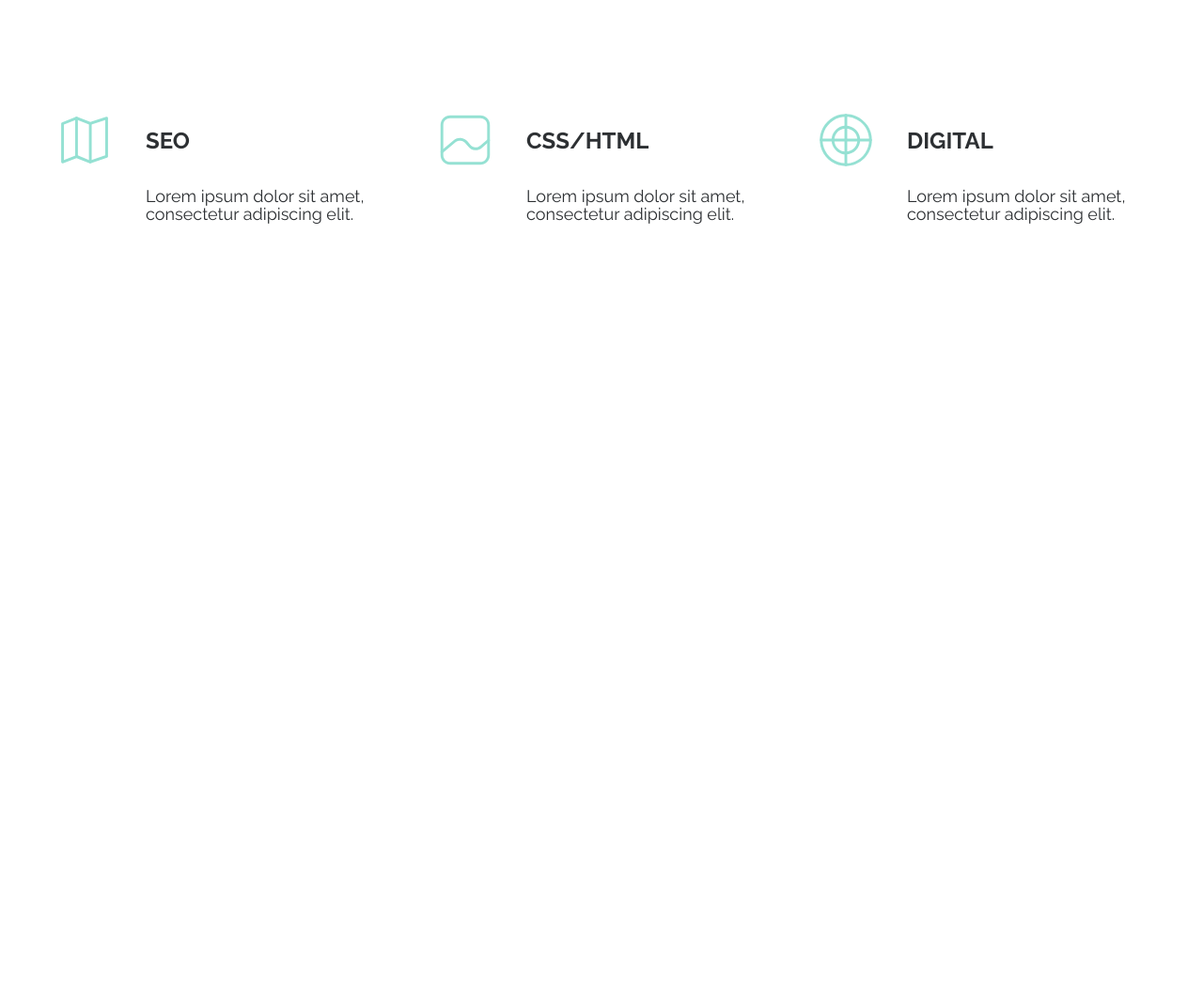
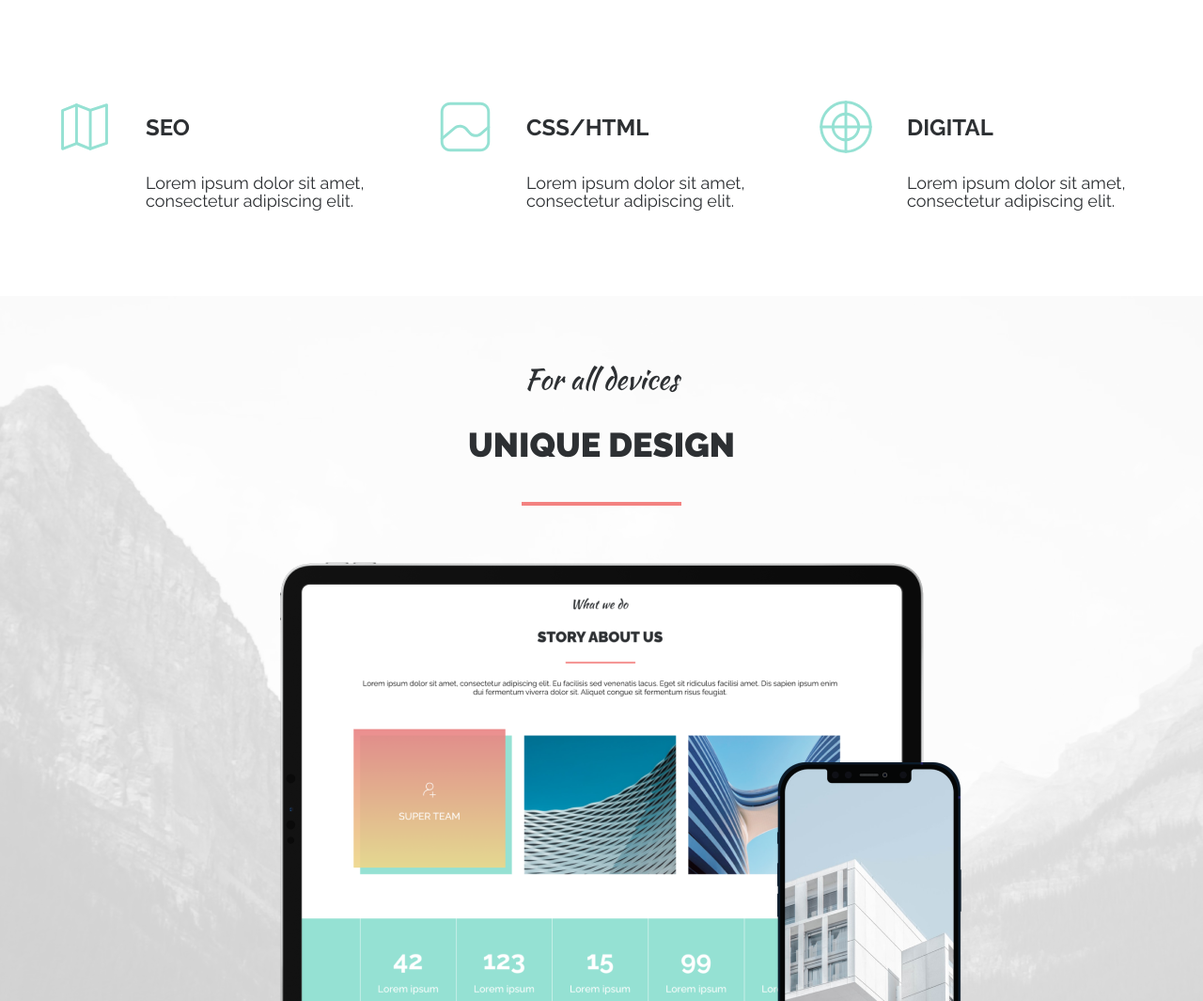
Before and after one commit to Noiziee/course-project, a website built with Parcel: page src/index.html in a window 1280 px wide. Shown: the part 2511-3576 px from the top of the page at 94% size. Before the commit the page ends 2798 px from the top, so only its background shows below. Built offline with nearby package versions, Linux system fonts and the light colour scheme; files whose address does not match are found by name.

Commit message:
feat(course-project): add design

```diff
--- a/src/index.html
+++ b/src/index.html
@@ -190,6 +190,19 @@
       </div>
     </div>
   </section><!-- /Services -->
+  <!-- Design -->
+  <section class="design">
+    <div class="container">
+      <div class="section-top">
+        <h3 class="section-top__suptitle">For all devices</h3>
+        <h2 class="section-top__title">unique design</h2>
+      </div>
+      <div class="design__inner">
+        <img class="design__image-tablet" src="./images/design/tablet.png" alt="tablet">
+        <img class="design__image-phone" src="./images/design/phone.png" alt="phone">
+      </div>
+    </div>
+  </section><!-- /Design -->
 </body>
 
 </html>
--- /dev/null
+++ b/src/styles/_design.scss
@@ -0,0 +1,37 @@
+$component: 'design';
+
+.#{$component} {
+  @include section-indent;
+  background-image: url('../images/design/design-bg.jpg');
+  background-repeat: no-repeat;
+  background-size: cover;
+  background-position: center;
+  position: relative;
+
+  &::after {
+    content: '';
+    position: absolute;
+    top: 0;
+    left: 0;
+    right: 0;
+    bottom: 0;
+    background: rgba(255, 255, 255, 0.8);
+  }
+
+  &__inner {
+    padding: 60px 0 57px 0;
+    position: relative;
+    z-index: 2;
+  }
+
+  &__image-tablet {
+    @include image;
+  }
+
+  &__image-phone {
+    max-width: 100%;
+    position: absolute;
+    bottom: -40px;
+    right: 200px;
+  }
+}
--- a/src/styles/_section-top.scss
+++ b/src/styles/_section-top.scss
@@ -1,6 +1,8 @@
 .section-top {
   text-align: center;
   padding-top: 25px;
+  position: relative;
+  z-index: 2;
 
   &__suptitle {
     @include font-famaly-kaushan;
@@ -16,11 +18,12 @@
     color: $color-base;
     text-transform: uppercase;
     position: relative;
+    padding-bottom: 44px;
 
     &::after {
       content: '';
       position: absolute;
-      bottom: -44px;
+      bottom: 0;
       left: 50%;
       transform: translateX(-50%);
       width: 170px;
@@ -32,6 +35,6 @@
   &__lead {
     font-size: $font-size-base;
     color: $color-black;
-    margin-top: 92px;
+    margin-top: 40px;
   }
 }
--- a/src/styles/_services.scss
+++ b/src/styles/_services.scss
@@ -4,7 +4,7 @@ $component: 'services';
   @include section-indent;
 
   &__row {
-    margin: 130px 0 49px 0;
+    margin: 80px 0 91px 0;
     display: flex;
     flex-wrap: wrap;
     justify-content: space-between;
--- a/src/styles/app.scss
+++ b/src/styles/app.scss
@@ -13,3 +13,4 @@
 @import './section-top';
 @import './about';
 @import './services';
+@import './design';
```
Also changed, not shown: src/images/design/design-bg.jpg (added), src/images/design/phone.png (added), src/images/design/tablet.png (added).
